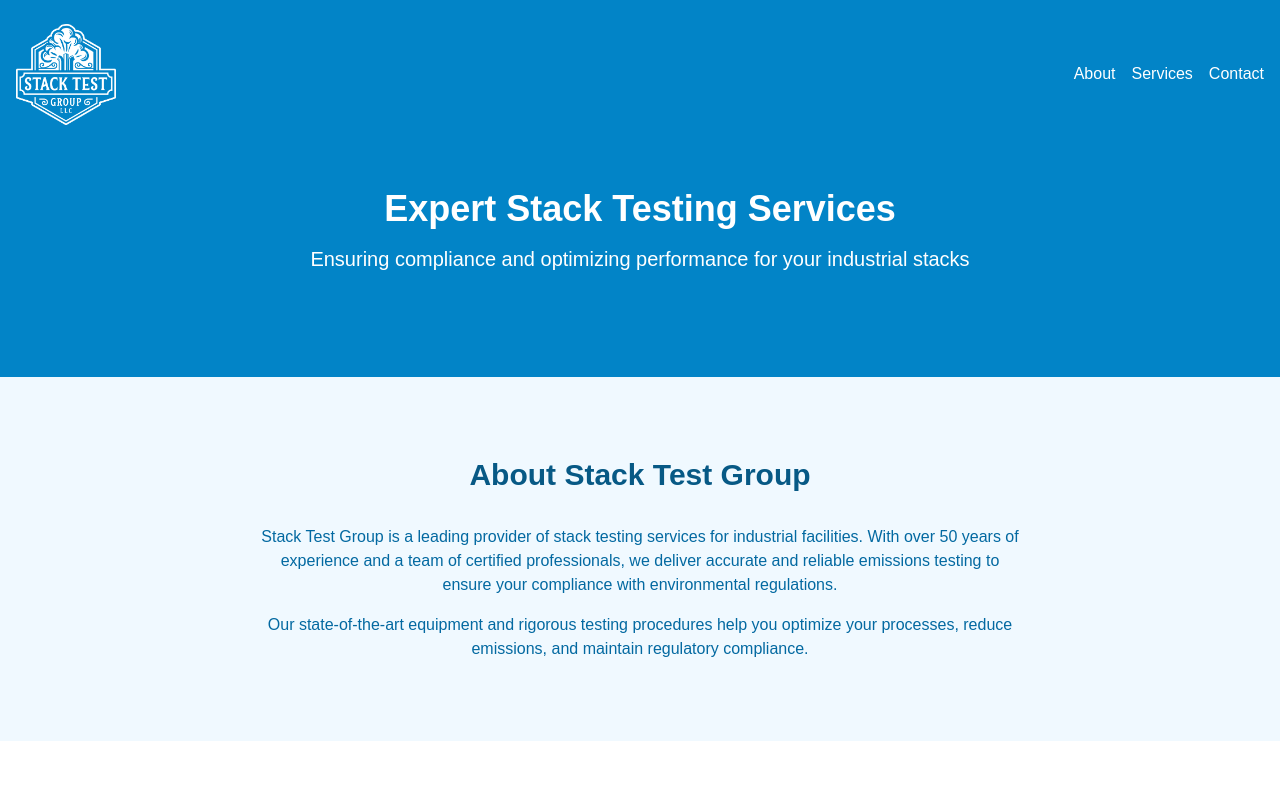
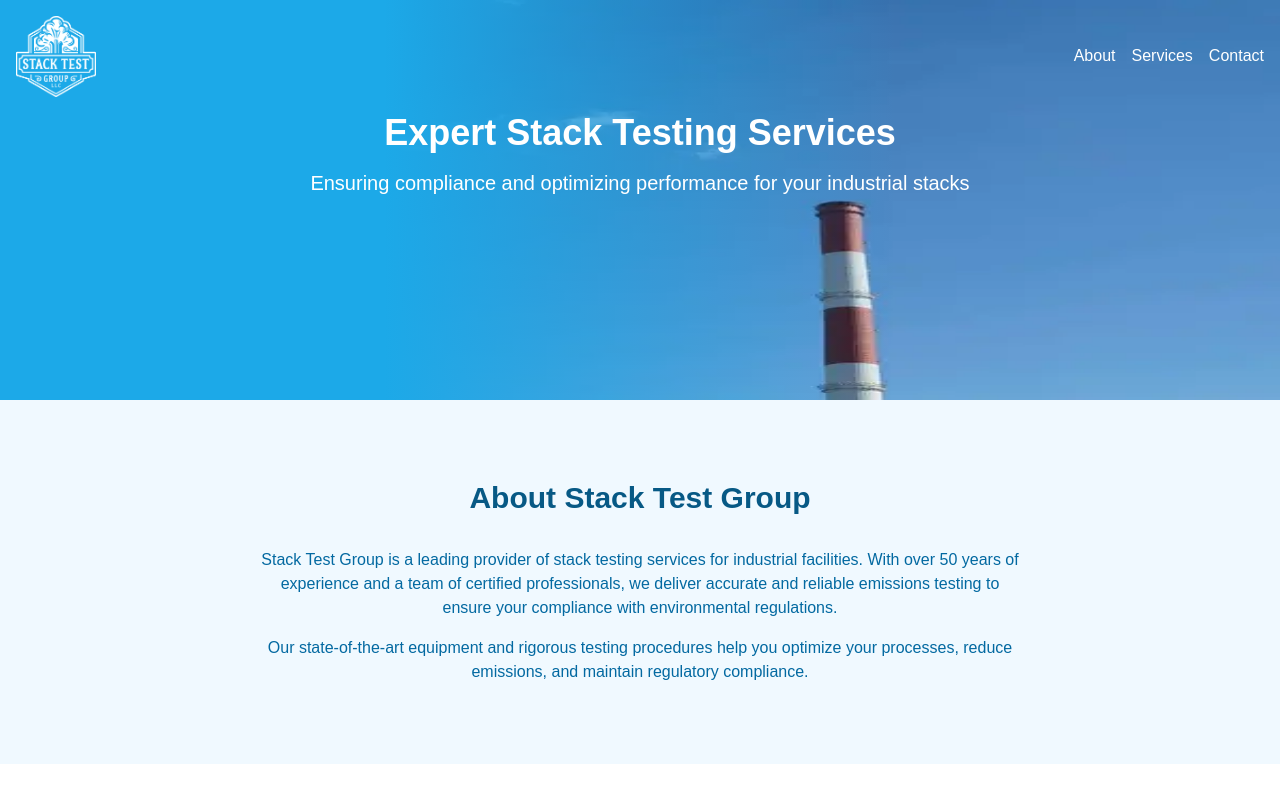
Before and after one commit to bryercowan/stack-test, a Next.js app: page / in a window 1280 px wide. Shown: the top 800 px of the page. Built offline with nearby package versions, Linux system fonts and the light colour scheme.

Commit message:
added a bit of styling

```diff
--- a/app/layout.tsx
+++ b/app/layout.tsx
@@ -14,8 +14,8 @@ const geistMono = localFont({
 });
 
 export const metadata: Metadata = {
-  title: "Create Next App",
-  description: "Generated by create next app",
+  title: "Smoke Test Group",
+  description: "Smoke Test Group",
 };
 
 export default function RootLayout({
--- a/app/page.tsx
+++ b/app/page.tsx
@@ -25,20 +25,28 @@ export default function StackTestGroup() {
 
   return (
     <div className="flex flex-col min-h-screen bg-sky-50">
-      <header className="bg-sky-600 text-white">
-        <div className="container mx-auto px-4 py-6">
+     <header  className="bg-sky-600 text-white"
+        style={{
+          backgroundImage:
+            "linear-gradient(to right, rgba(28, 169, 232, 1) 30%, rgba(28, 169, 232, 0) 70%), url('/smoke-stack-flipped.webp')",
+          backgroundSize: '100% 100%',
+          backgroundPosition: 'right center',
+          backgroundRepeat: 'no-repeat',
+	height: '50vh',
+        }}>
+        <div className="container mx-auto px-4 py-4">
           <nav className="flex justify-between items-center">
-            <Image src="/stack-test.png" alt="Stack Test" width={100} height={100} />
+            <Image src="/stack-test.png" alt="Stack Test" width={80} height={100} />
             <ul className="flex space-x-4">
               <li><a href="#about" className="hover:underline">About</a></li>
               <li><a href="#services" className="hover:underline">Services</a></li>
               <li><a href="#contact" className="hover:underline">Contact</a></li>
             </ul>
           </nav>
-          <div className="mt-16 mb-20 text-center">
-            <h2 className="text-4xl font-bold mb-4">Expert Stack Testing Services</h2>
-            <p className="text-xl">Ensuring compliance and optimizing performance for your industrial stacks</p>
-          </div>
+        </div>
+	 <div className="container mx-auto text-center relative z-10">
+          <h2 className="text-4xl font-bold mb-4">Expert Stack Testing Services</h2>
+          <p className="text-xl">Ensuring compliance and optimizing performance for your industrial stacks</p>
         </div>
       </header>
 
```
Also changed, not shown: public/smoke-stack-flipped.webp (added), public/smoke-stack.webp (added).
